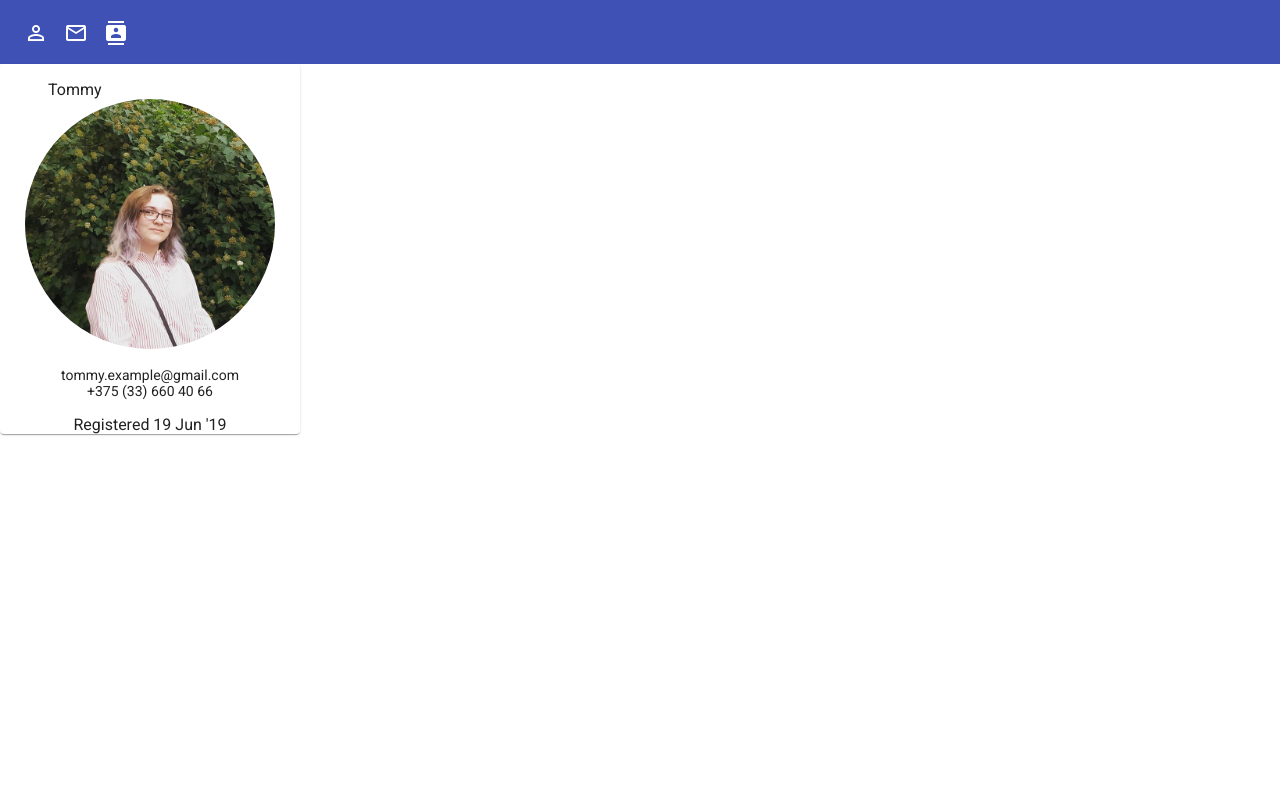
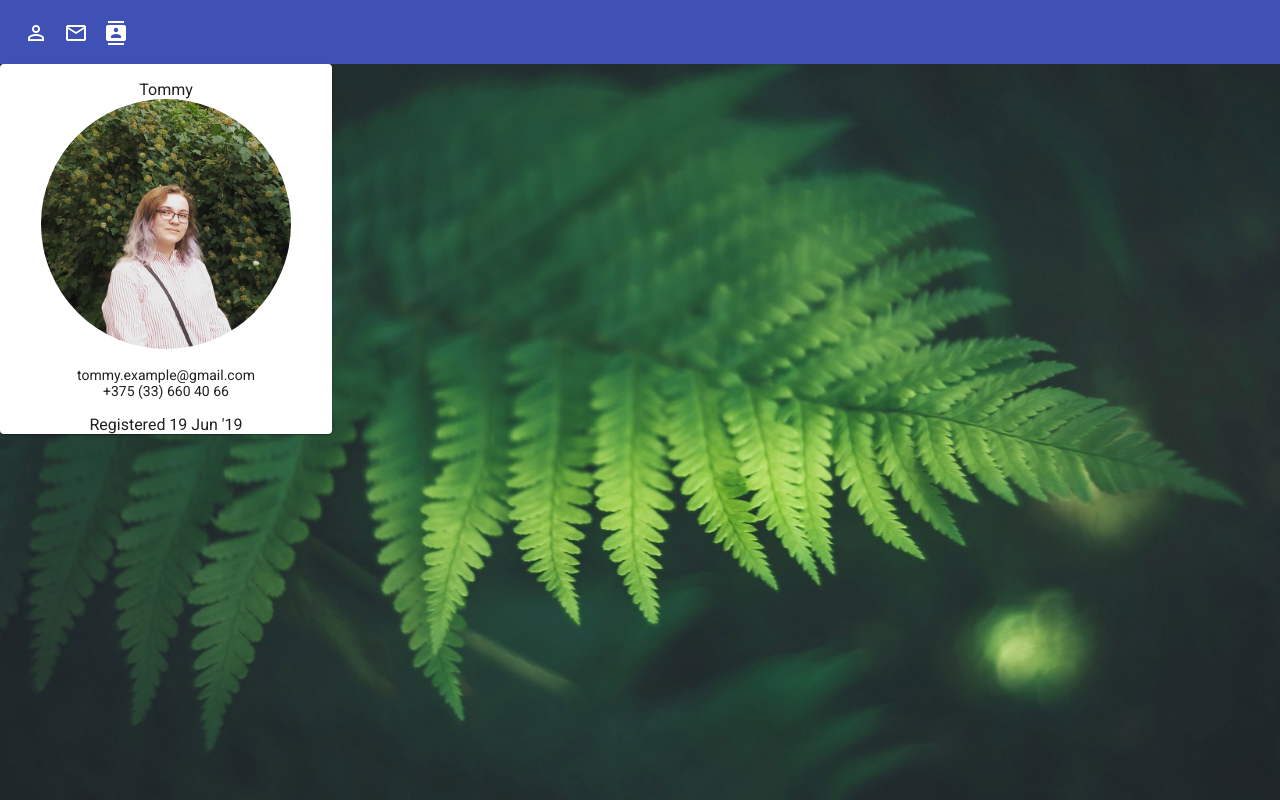
Before and after one commit to universeawaits/VironIT_Social_network_client, an Angular app: page /profile in a window 1280 px wide. Built offline with nearby package versions, Linux system fonts and the light colour scheme.

Commit message:
Backgound added

```diff
--- a/src/app/app.component.html
+++ b/src/app/app.component.html
@@ -1,2 +1,5 @@
-<header></header>
-<router-outlet></router-outlet>
+<div class="background-container"></div>
+<div class="content-container">
+    <header></header>
+    <router-outlet></router-outlet>
+</div>
--- a/src/app/app.component.scss
+++ b/src/app/app.component.scss
@@ -0,0 +1,17 @@
+.background-container {
+    position: fixed;
+    left: 0;
+    right: 0;
+    background-image: url(../assets/background.jpg);
+    height: 100%;
+    background-position: center;
+    background-repeat: no-repeat;
+    background-size: cover;
+}
+
+.content-container {
+    position: fixed;
+    left: 0;
+    right: 0;
+    z-index: 9999;
+}
--- a/src/app/profile/user-profile/user-profile.component.html
+++ b/src/app/profile/user-profile/user-profile.component.html
@@ -1,6 +1,5 @@
-<div class="profile-card-container">
-    <mat-card>
-        <mat-card-header>{{user.name}}</mat-card-header>
+<mat-card class="profile-card-container">
+    <mat-card-header class="header">{{user.name}}</mat-card-header>
     <mat-card-content>
         <img src="{{user.avatarSrc}}" class="avatar">
         <br>
@@ -10,4 +9,3 @@
     </mat-card-content>
     <mat-card-footer>Registered {{user.registered}}</mat-card-footer>
 </mat-card>
-</div>
--- a/src/app/profile/user-profile/user-profile.component.scss
+++ b/src/app/profile/user-profile/user-profile.component.scss
@@ -1,9 +1,12 @@
 .profile-card-container {
-    position: fixed;
-
     width: 20%;
     min-width: 300px;
 
+    text-align: center;
+}
+
+.profile-card-container > .header {
+    display: inline;
     text-align: center;
 }
 
--- a/src/styles.scss
+++ b/src/styles.scss
@@ -29,4 +29,4 @@ $vironit-social-network-theme: mat-light-theme($vironit-social-network-primary,
 /* You can add global styles to this file, and also import other style files */
 
 html, body { height: 100%; }
-body { margin: 0; font-family: Roboto, "Helvetica Neue", sans-serif; }
+body { margin: 0; font-family: Roboto, "Helvetica Neue", sans-serif; background-color: black; }
```
Also changed, not shown: src/assets/background.jpg (added). Lines whose indentation alone changed are shown as unchanged.
